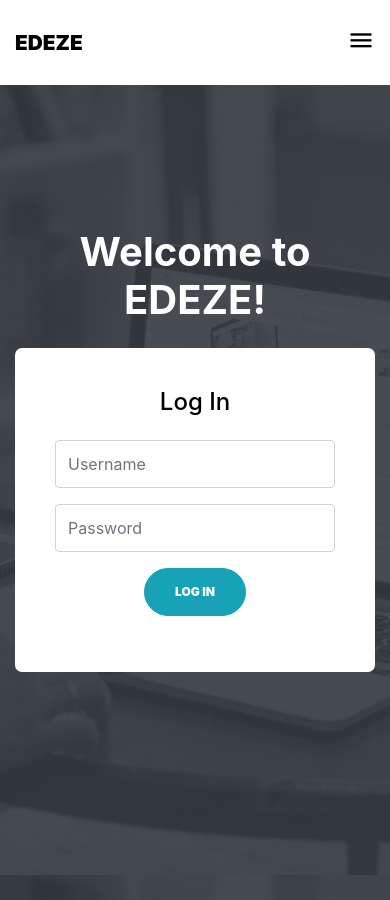
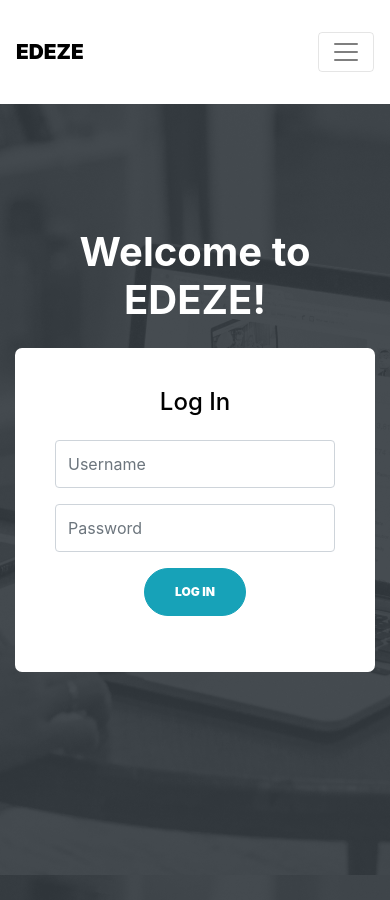
Before and after one commit to YashashwiniDixit/EDEZE, a Django app: page / in a window 390 px wide. Run offline with Django 3.2, Linux system fonts and the light colour scheme; some libraries are stand-ins or nearby versions; some web fonts are replaced.

Commit message:
mobile view header fix

```diff
--- a/templates/headerGeneral.html
+++ b/templates/headerGeneral.html
@@ -32,70 +32,45 @@
 
   <div class="site-wrap">
 
-    <div class="site-mobile-menu site-navbar-target">
-      <div class="site-mobile-menu-header">
-        <div class="site-mobile-menu-close mt-3">
-          <span class="icon-close2 js-menu-toggle"></span>
-        </div>
-      </div>
-      <div class="site-mobile-menu-body"></div>
-    </div>
-
-
     <header class="site-navbar py-4 js-sticky-header site-navbar-target" role="banner" style="background: WHITE">
 
-      <div class="container-fluid">
-        <div class="d-flex align-items-center">
-          <div class="site-logo mr-auto w-25"><a href="/"><span style="color: BLACK"> EDEZE </span></a></div>
+      <nav class="navbar navbar-expand-lg navbar-light ">
+        <div class="site-logo mr-auto w-25">
+          <a href="/">
+            <span style="color: BLACK"> EDEZE </span>
+          </a>
+        </div>
+        <button class="navbar-toggler" type="button" data-toggle="collapse" data-target="#navbarSupportedContent"
+          aria-controls="navbarSupportedContent" aria-expanded="false" aria-label="Toggle navigation">
+          <span class="navbar-toggler-icon"></span>
+        </button>
 
-          <div class="mx-auto text-center">
-            <nav class="site-navigation position-relative text-right" role="navigation">
-              <ul class="site-menu main-menu js-clone-nav mx-auto d-none d-lg-block  m-0 p-0">
-                <li><a href="/" class="nav-link"><span style="color: BLACK">Home</span></a></li>
-                <li><a href="/demo/" class="nav-link"><span style="color: BLACK">Demo</span></a></li>
-                <li><a href="/aboutus/" class="nav-link"><span style="color: BLACK">About Us</span></a></li>
-              </ul>
-            </nav>
-          </div>
+        <div class="collapse navbar-collapse" id="navbarSupportedContent">
+          <ul class="navbar-nav mr-auto">
+            <li>
+              <a href="/" class="nav-link">
+                <span style="color: BLACK">Home</span>
+              </a>
+            </li>
+            <li>
+              <a href="/demo/" class="nav-link">
+                <span style="color: BLACK">Demo</span>
+              </a>
+            </li>
+            <li>
+              <a href="/aboutus/" class="nav-link">
+                <span style="color: BLACK">About Us</span>
+              </a>
+            </li>
+          </ul>
+        </div>
+      </nav>
 
-          <div class="ml-auto w-25">
-            <nav class="site-navigation position-relative text-right" role="navigation">
-              <ul class="site-menu main-menu site-menu-dark js-clone-nav mr-auto d-none d-lg-block m-0 p-0">
-                <li class="cta"><a href="/login/" class="nav-link"><span>Login</span></a></li>
-              </ul>
-            </nav>
-            <a href="#" class="d-inline-block d-lg-none site-menu-toggle js-menu-toggle text-black float-right"><span
-                class="icon-menu h3"></span></a>
-          </div>
-        </div>
-      </div>
 
     </header>
     {% block content %}
     <div class="intro-section" id="home-section">
 
-      <div class="slide-1" style="background-image: url('../static/images/hero_1.jpg');"
-        data-stellar-background-ratio="0.5">
-        <div class="container">
-          <div class="row align-items-center">
-            <div class="col-12">
-              <div class="row align-items-center">
-                <div class="col-lg-6 mb-4">
-                  <h1 data-aos="fade-up" data-aos-delay="100">Something</h1>
-                  <p class="mb-4" data-aos="fade-up" data-aos-delay="200">Lorem ipsum dolor sit amet consectetur
-                    adipisicing elit. Maxime ipsa nulla sed quis rerum amet natus quas necessitatibus.</p>
-                  <p data-aos="fade-up" data-aos-delay="300"><a href="#" class="btn btn-primary py-3 px-5 btn-pill">Know
-                      More</a></p>
-
-                </div>
-
-
-              </div>
-            </div>
-
-          </div>
-        </div>
-      </div>
     </div>
 
     {% endblock %}
--- a/templates/index.html
+++ b/templates/index.html
@@ -51,9 +51,9 @@
           <div class="mx-auto text-center">
             <nav class="site-navigation position-relative text-right" role="navigation">
               <ul class="site-menu main-menu js-clone-nav mx-auto d-none d-lg-block  m-0 p-0">
-                <li><a href="#home-section" class="nav-link">Home</a></li>
-                <li><a href="#courses-section" class="nav-link">Demo</a></li>
-                <li><a href="#programs-section" class="nav-link">About Us</a></li>
+                <li><a href="/" class="nav-link">Home</a></li>
+                <li><a href="/demo.html/" class="nav-link">Demo</a></li>
+                <li><a href="/aboutus/" class="nav-link">About Us</a></li>
               </ul>
             </nav>
           </div>
```
Also changed, not shown: templates/studentIndex.html (+5 -2 lines), db.sqlite3.
